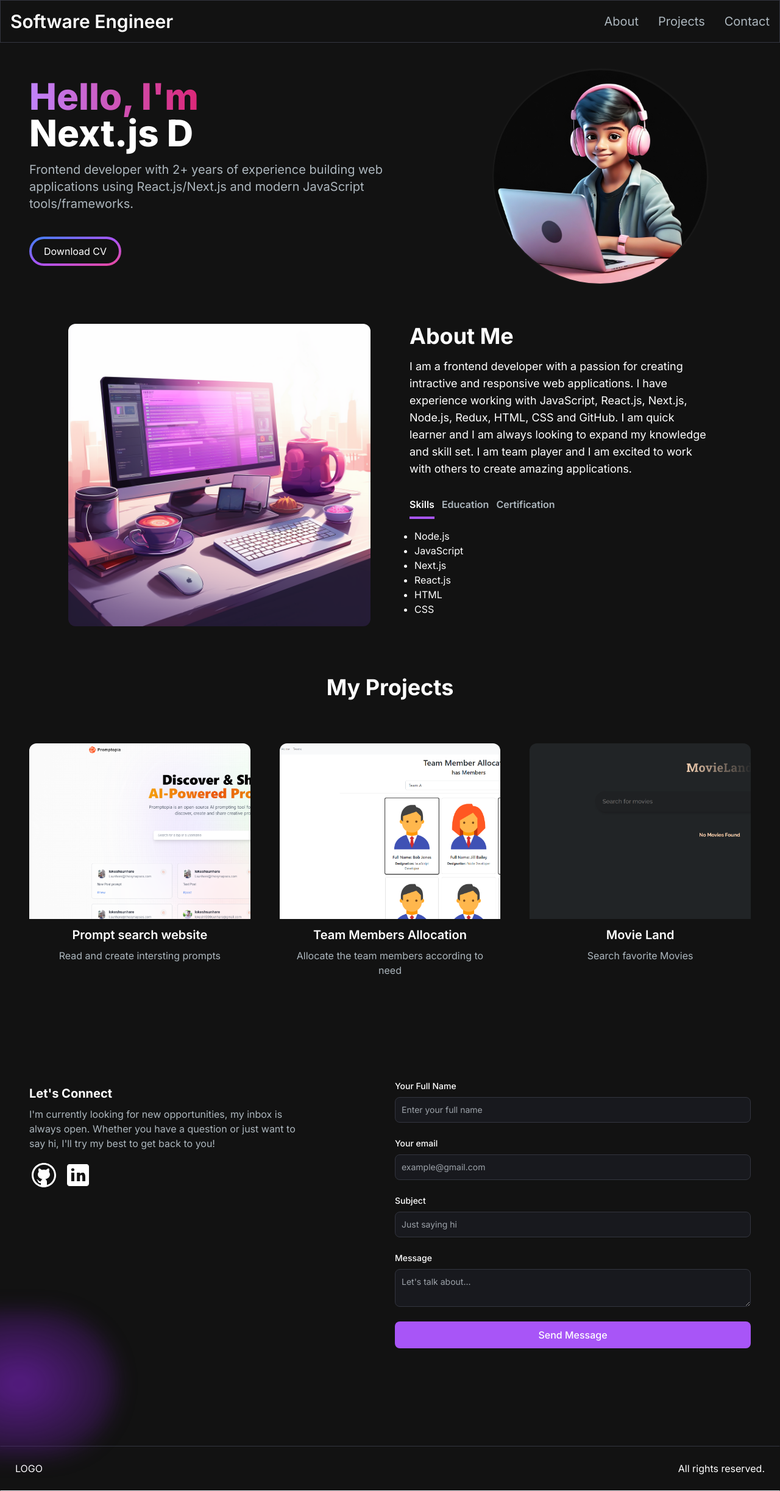
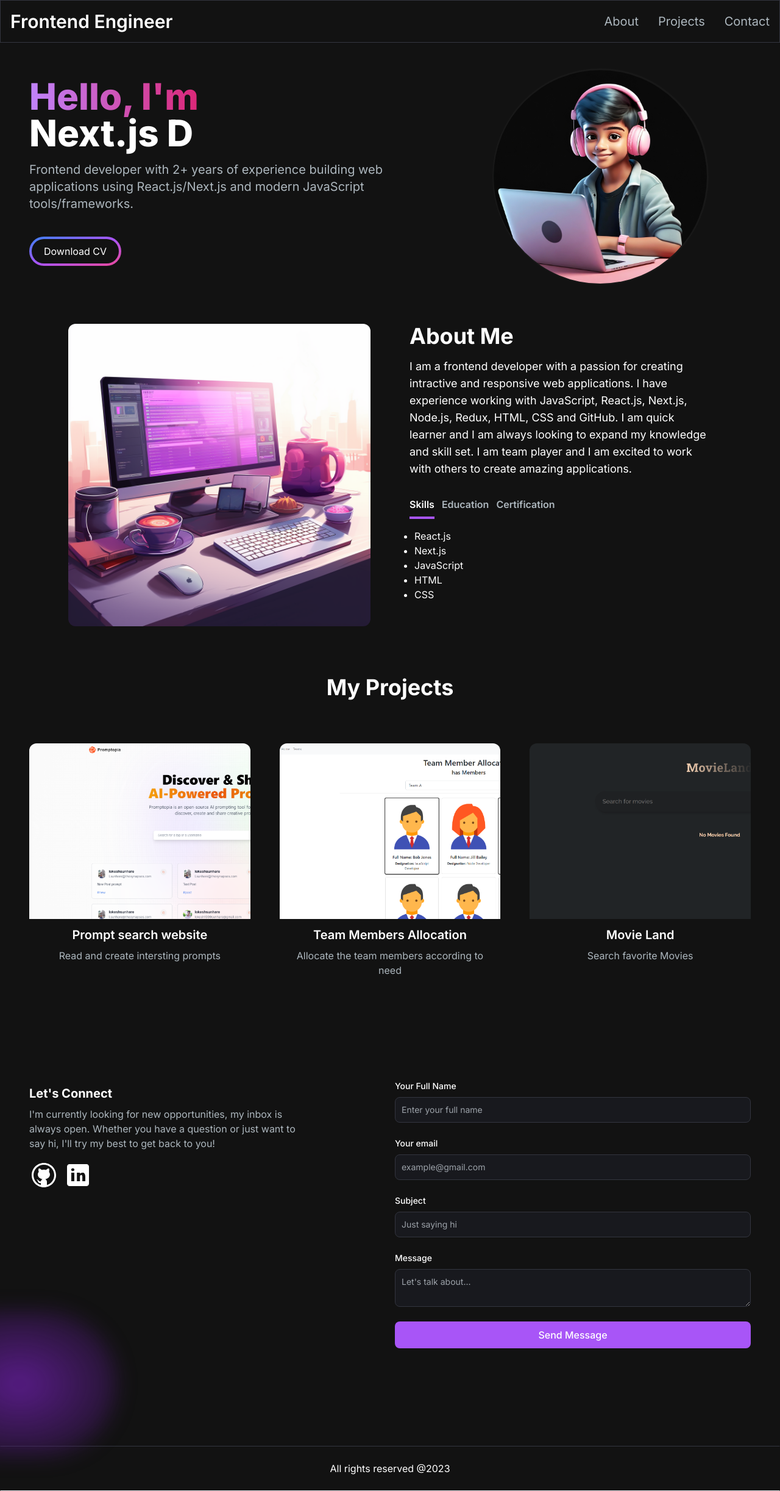
Before and after one commit to LokeshSunhare1999/NextJS-Project, a Next.js app in the folder my-portfolio/: page / in a window 1280 px wide. Shown: the whole page at 61% size. Built offline with nearby package versions, Linux system fonts and the light colour scheme.

Commit message:
changed resume link

```diff
--- a/my-portfolio/src/app/components/AboutSection.jsx
+++ b/my-portfolio/src/app/components/AboutSection.jsx
@@ -9,10 +9,9 @@ const Tab_data = [
     id: "skills",
     content: (
       <ul className="list-disc pl-2">
-        <li>Node.js</li>
+        <li>React.js</li>
+        <li>Next.js</li>
         <li>JavaScript</li>
-        <li>Next.js</li>
-        <li>React.js</li>
         <li>HTML</li>
         <li>CSS</li>
       </ul>
--- a/my-portfolio/src/app/components/Footer.jsx
+++ b/my-portfolio/src/app/components/Footer.jsx
@@ -3,9 +3,9 @@ import React from "react";
 const Footer = () => {
   return (
     <footer className="footer border border-t-[#33353F] border-l-transparent border-r-transparent">
-      <div className=" p-6 flex justify-between w-full">
-        <span className="text-white">LOGO</span>
-        <p className="text-white">All rights reserved.</p>
+      <div className=" p-6 flex justify-center w-full">
+        <span className="text-white"></span>
+        <p className="text-white">All rights reserved @2023</p>
       </div>
     </footer>
   );
--- a/my-portfolio/src/app/components/HeroSection.js
+++ b/my-portfolio/src/app/components/HeroSection.js
@@ -49,7 +49,7 @@ const HeroSection = () => {
               target="_blank"
               onClick={() =>
                 window.open(
-                  "https://suesys.s3.amazonaws.com/storage/user_pf_doc/1711387368_1711387008987417.pdf"
+                  "https://suesys.s3.amazonaws.com/storage/user_pf_doc/1715453046_1711387008987387.pdf"
                 )
               }
               className="px-1 py-1 w-full sm:w-fit rounded-full bg-transparent bg-gradient-to-br from-blue-500 via-primary-500 to-secondary-500 hover:bg-slate-800 text-white mt-4"
--- a/my-portfolio/src/app/components/MenuOverlay.jsx
+++ b/my-portfolio/src/app/components/MenuOverlay.jsx
@@ -1,18 +1,18 @@
-// import React from "react";
-// import NavLink from "./NavLink";
+import React from "react";
+import NavLink from "./NavLink";
 
-// const MenuOverlay = ({ links }) => {
-//   console.log({ links });
-//   return (
-//     <ul className="flex flex-col py-4 items-center">
-//       {links &&
-//         links.map((link, index) => (
-//           <li key={index}>
-//             <NavLink href={link.path} title={link.title} />;
-//           </li>
-//         ))}
-//     </ul>
-//   );
-// };
+const MenuOverlay = ({ links }) => {
+  console.log({ links });
+  return (
+    <ul className="flex flex-col py-4 items-center">
+      {links &&
+        links.map((link, index) => (
+          <li key={index}>
+            <NavLink href={link.path} title={link.title} />;
+          </li>
+        ))}
+    </ul>
+  );
+};
 
-// export default MenuOverlay;
+export default MenuOverlay;
--- a/my-portfolio/src/app/components/Navbar.js
+++ b/my-portfolio/src/app/components/Navbar.js
@@ -18,7 +18,7 @@ function Navbar() {
     <nav className="fixed mx-auto border border-[#33353F] top-0 left-0 right-0 z-10 bg-[#121212] bg-opacity-100">
       <div className="flex container lg:py-4 flex-wrap items-center justify-between mx-auto px-4 py-2">
         <Link href="/" className="text-3xl text-white font-semibold">
-          Software Engineer
+          Frontend Engineer
         </Link>
         <div className="mobile-menu block md:hidden">
           {!navbarOpen ? (
```
